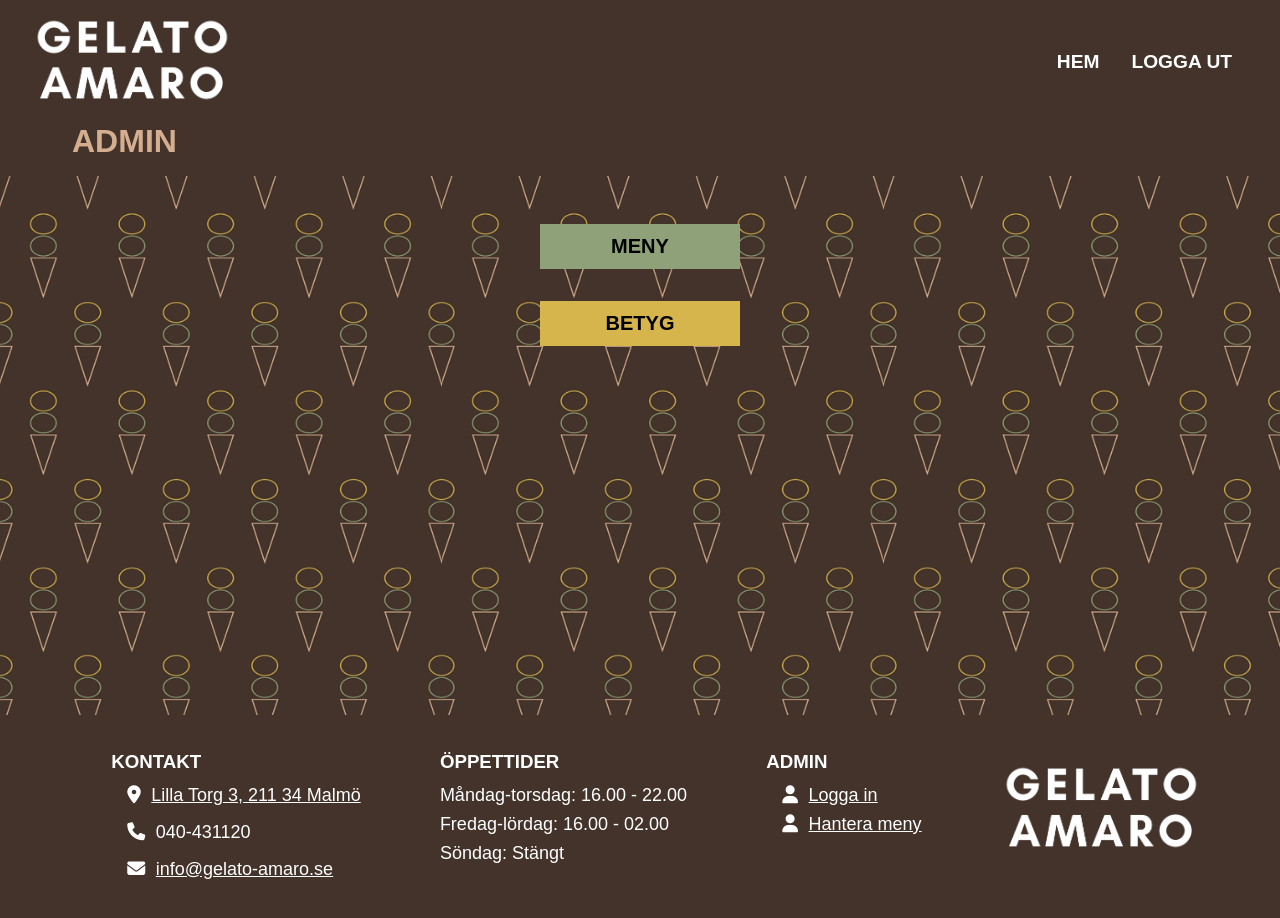
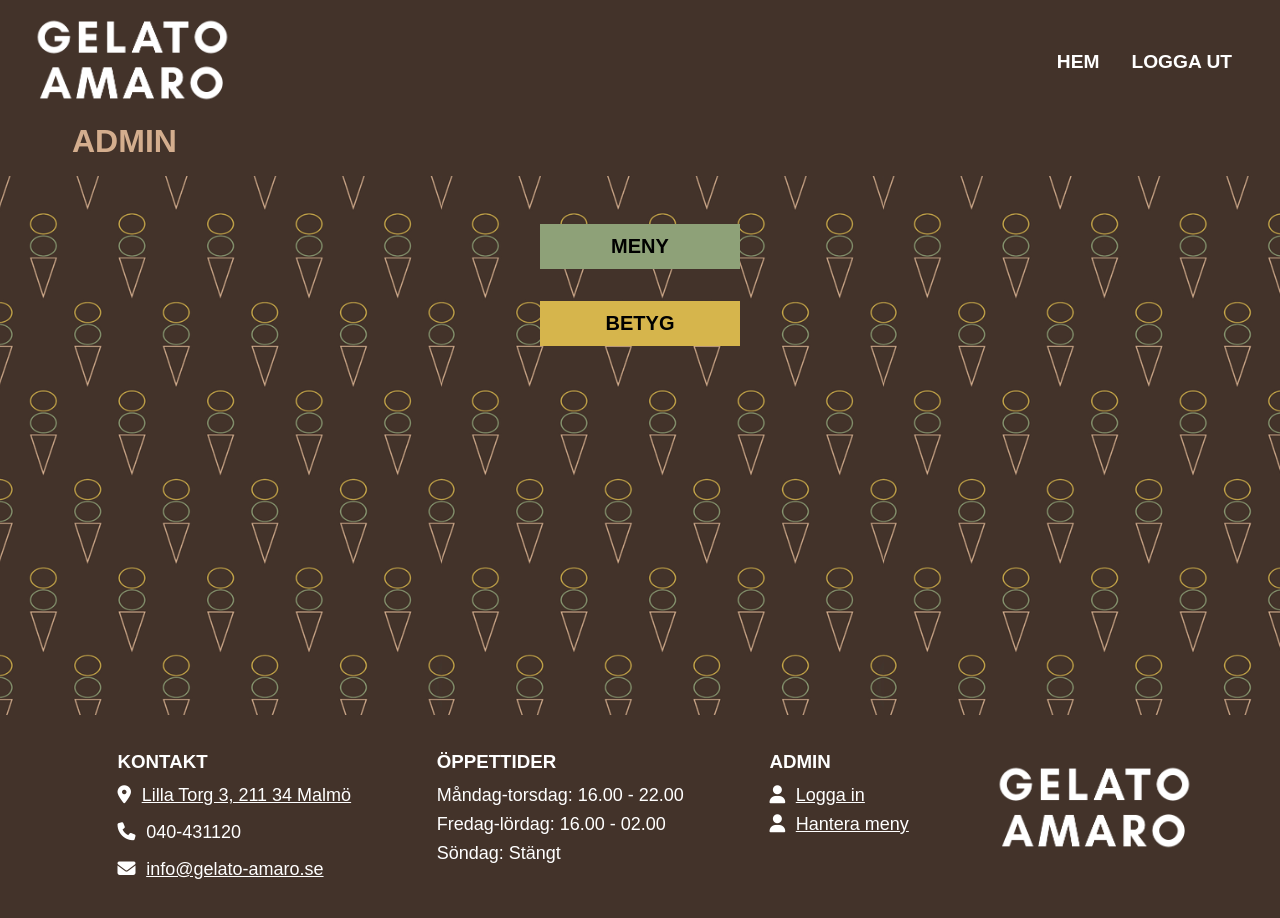
Before and after one commit to Luxusseife/backend-5-projekt-fetchapi, a website built with Parcel: page src/admin.html in a window 1280 px wide. Built offline with nearby package versions, Linux system fonts and the light colour scheme; sample sign-in values are in the browser's storage.

Commit message:
Tagit bort margin för ikoner på admin-sidan.

```diff
--- a/src/css/admin.css
+++ b/src/css/admin.css
@@ -226,11 +226,6 @@
     }
 }
 
-/* Radera-ikon. */
-.fa-solid {
-    margin-left: 1rem;
-}
-
 /* Aktiv knapp. */
 #menu-button.active-button,
 #score-button.active-button {
```
